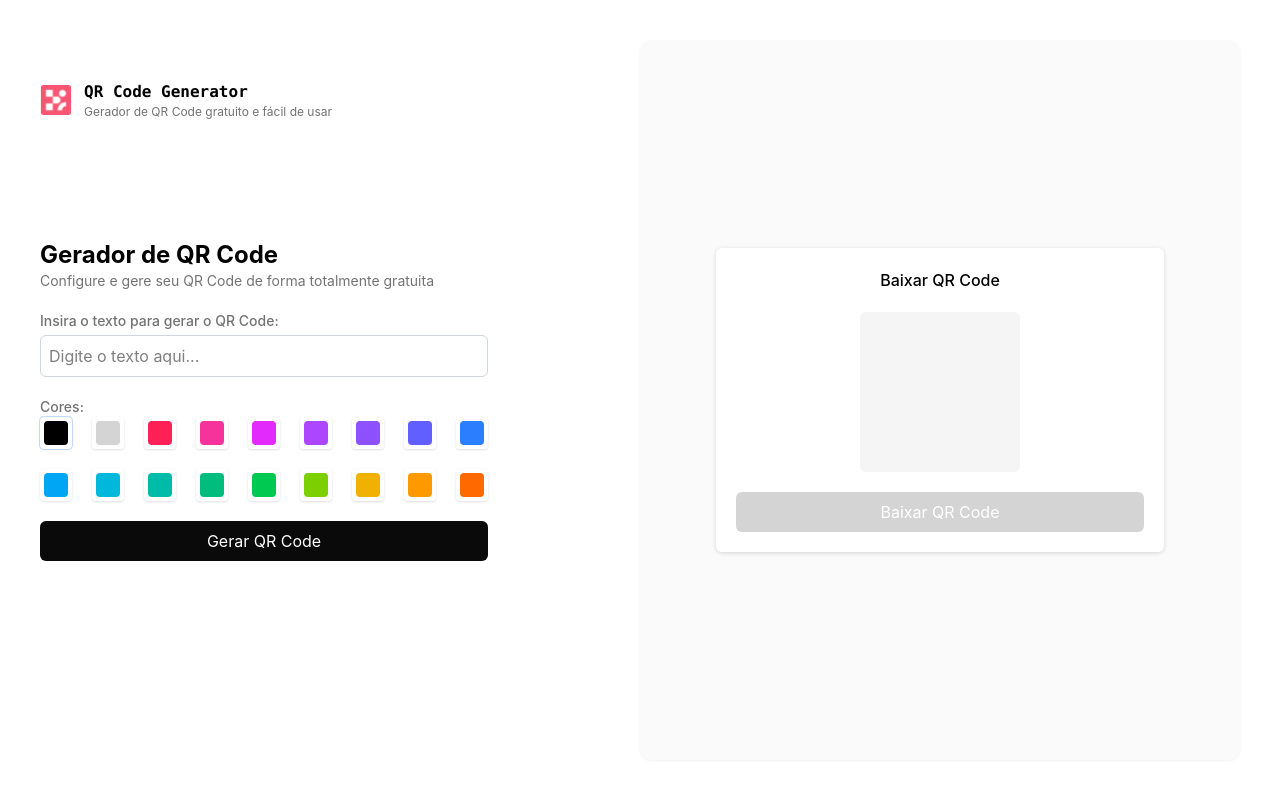
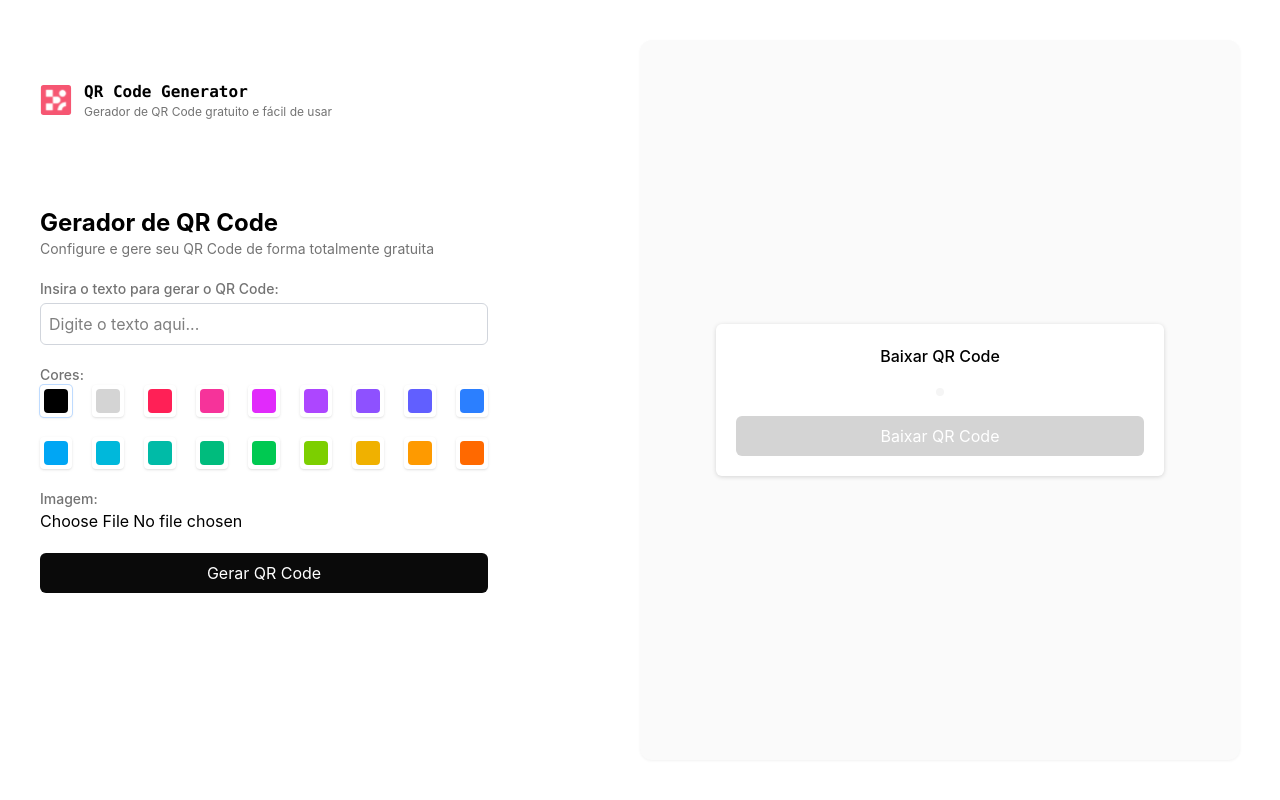
Before and after one commit to httpsGabrielle/react-qr-code-generator, a React (Vite) app: page /qrcode in a window 1280 px wide. Shown: the top 800 px of the page. Built offline with nearby package versions, Linux system fonts and the light colour scheme.

Commit message:
feat: adiciona suporte para upload de imagem no QR Code

```diff
--- a/src/components/QrcodeGenerator.jsx
+++ b/src/components/QrcodeGenerator.jsx
@@ -5,6 +5,7 @@ import Button from './Button';
 export default function QrcodeGenerator({
 	text,
 	fgColor = '#00000',
+	image,
 	size = { width: 160, height: 160 },
 	allowsDownload = true,
 }) {
@@ -21,14 +22,21 @@ export default function QrcodeGenerator({
 
 	const QR_SIZE = (size?.width || size?.height) - 8; // Subtrai 8px para considerar o padding do container
 
+	console.log(image);
 	return (
 		<>
-			<div
-				ref={qrRef}
-				className="mx-auto bg-neutral-100 rounded-md"
-				style={{ width: `${size.width}px`, height: `${size.height}px` }}
-			>
-				{text && <QRCodeCanvas value={text} size={QR_SIZE} fgColor={fgColor} marginSize={1} />}
+			<div ref={qrRef} className="mx-auto bg-neutral-100 rounded-md p-1">
+				{text && (
+					<QRCodeCanvas
+						value={text}
+						size={QR_SIZE}
+						fgColor={fgColor}
+						marginSize={1}
+						imageSettings={
+							image && { src: URL.createObjectURL(image), height: 24, width: 24, opacity: 1, excavate: true }
+						}
+					/>
+				)}
 			</div>
 
 			<Button
--- a/src/pages/Home/QrcodeForm.jsx
+++ b/src/pages/Home/QrcodeForm.jsx
@@ -11,6 +11,7 @@ const tailwindColors = Object.entries(colors)
 export default function Home({ onSubmitForm }) {
 	const [text, setText] = useState(''); // # Estado para armazenar o link ou texto a ser convertido em QR Code
 	const [fgColor, setFgColor] = useState('#000000'); // # Estado para armazenar a cor selecionada para o QR Code (opcional)
+	const [image, setImage] = useState(''); // #
 
 	const colorsOptions = [
 		'#000000', // Preto (padrão)
@@ -21,7 +22,7 @@ export default function Home({ onSubmitForm }) {
 	// Função para lidar com o envio do formulário e geração do QR Code
 	function handleSubmit() {
 		// TO-DO: Implementar verificações antes de gerar o QR Code
-		onSubmitForm({ text, fgColor });
+		onSubmitForm({ text, fgColor, image });
 	}
 
 	// Componente para pré-visualização das cores disponíveis
@@ -73,6 +74,23 @@ export default function Home({ onSubmitForm }) {
 					</div>
 				</div>
 
+				{/* Logo pra QR Code */}
+				<div>
+					<p className="text-sm text-neutral-500 font-medium">Imagem:</p>
+					<div>
+						<label for="small-file-input" class="sr-only">
+							Choose file
+						</label>
+						<input
+							type="file"
+							name="small-file-input"
+							id="file-input"
+							accept="image/*"
+							onChange={(e) => setImage(e.target.files[0])}
+						/>
+					</div>
+				</div>
+
 				{/* Botão para gerar o QR Code */}
 				<Button
 					onClick={() => {
```
